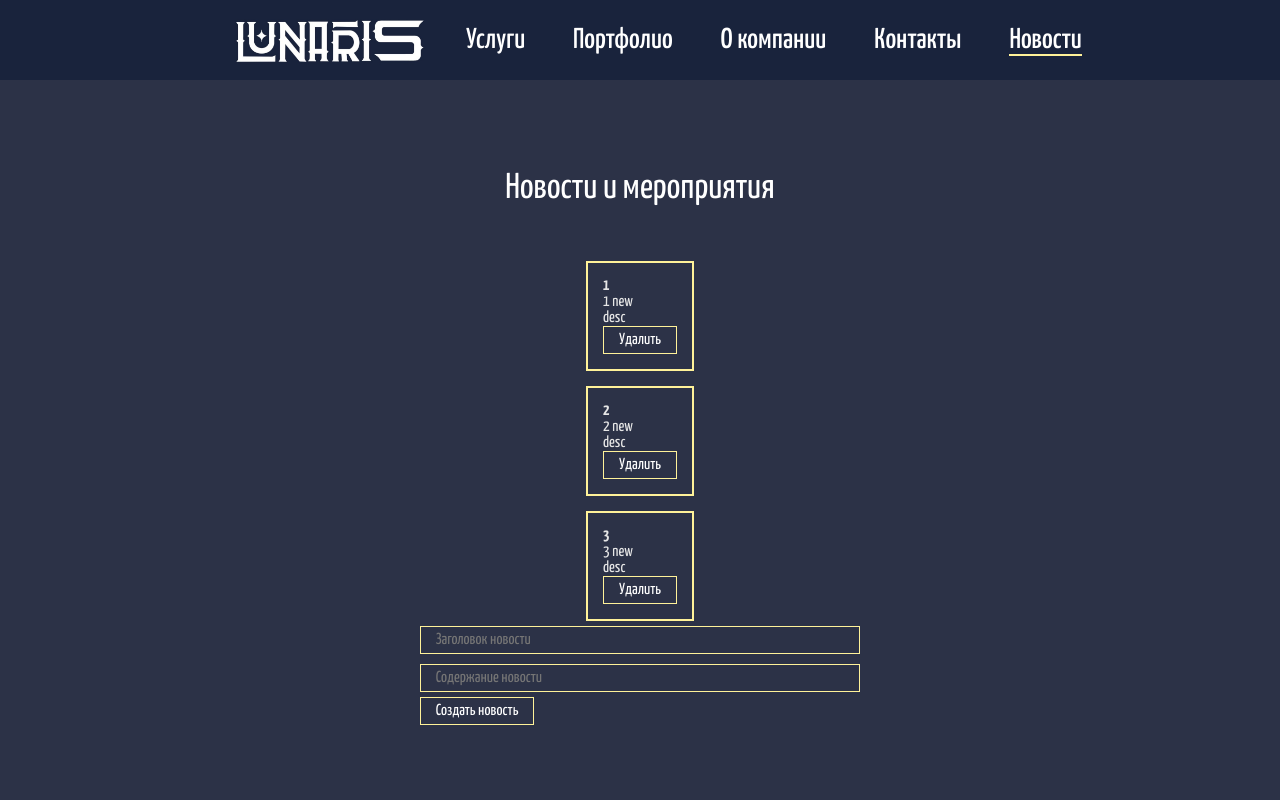
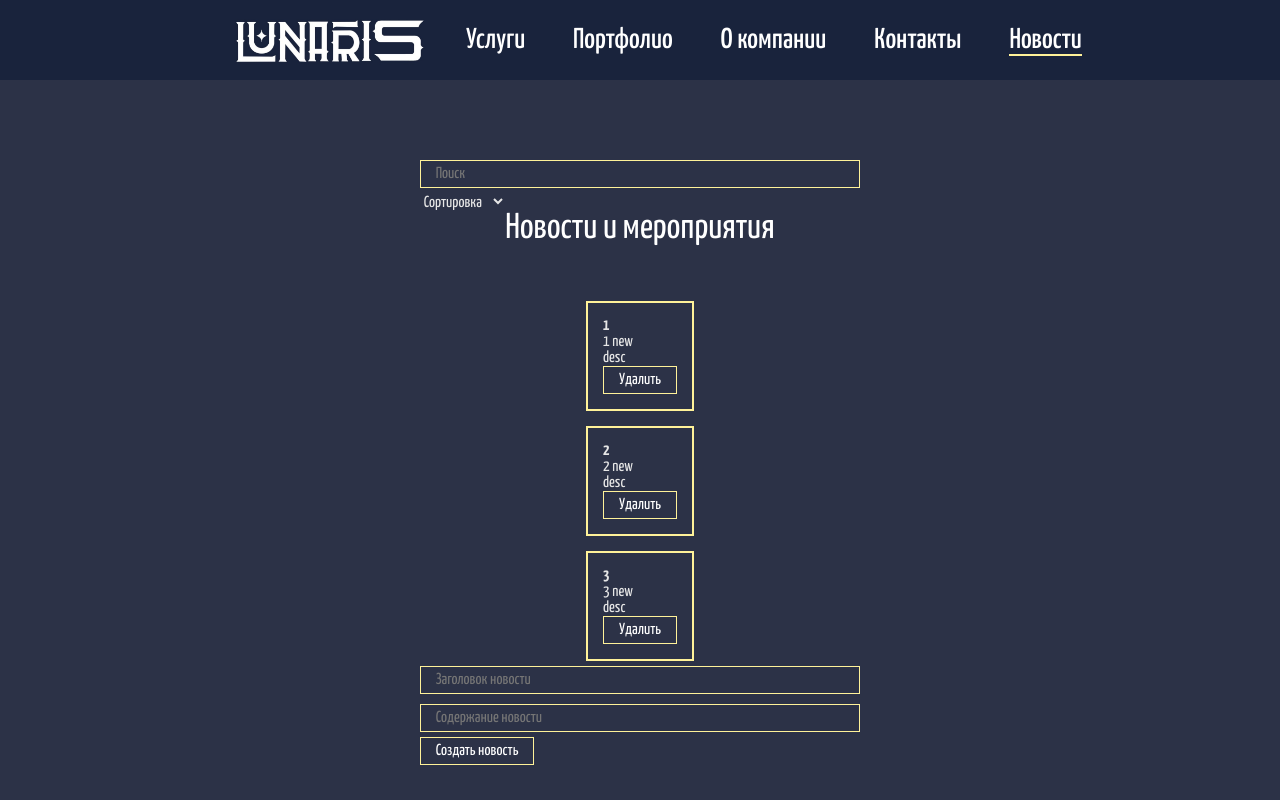
Before and after one commit to 4Bul04kka/client, a React (Create React App) app: page /events in a window 1280 px wide. Shown: the top 800 px of the page. Built offline with nearby package versions, Linux system fonts and the light colour scheme.

Commit message:
added functional search bar

```diff
--- a/src/components/pages/events/Events.jsx
+++ b/src/components/pages/events/Events.jsx
@@ -1,4 +1,4 @@
-import React, { useState } from "react";
+import React, { useState, useMemo } from "react";
 import { Link } from "react-router-dom";
 import "./events.css";
 import PostItem from "../../ui/postform/PostItem";
@@ -6,6 +6,9 @@ import PostList from "../../ui/postform/PostList";
 import MyButton from "../../ui/button/MyButton";
 import MyInput from "../../ui/input/MyInput";
 import PostForm from "../../ui/postform/PostForm";
+import MySelect from "../../ui/postform/MySelect";
+import PostFilter from "../../ui/postform/PostFilter";
+import MyModal from "../../ui/modal/MyModal";
 
 function Events() {
   const [posts, setPosts] = useState([
@@ -14,9 +17,24 @@ function Events() {
     { id: 3, title: "3 new", body: "desc" },
   ]);
 
+  const [filter, setFilter] = useState({ sort: "", query: "" });
+  const sortedPosts = useMemo(() => {
+    if (filter.sort) {
+      return [...posts].sort((a, b) =>
+        a[filter.sort].localeCompare(b[filter.sort])
+      );
+    }
+    return posts;
+  }, [filter.sort, posts]);
   const createPost = (newPost) => {
     setPosts([...posts, newPost]);
   };
+
+  const sortedAndSearchedPosts = useMemo(() => {
+    return sortedPosts.filter((post) =>
+      post.title.toLowerCase().includes(filter.query)
+    );
+  }, [filter.query, sortedPosts]);
 
   const removePost = (post) => {
     setPosts(posts.filter((p) => p.id !== post.id));
@@ -26,9 +44,10 @@ function Events() {
     <div className='events'>
       <div className='container'>
         <div>
+          <PostFilter filter={filter} setFilter={setFilter} />
           <PostList
             remove={removePost}
-            posts={posts}
+            posts={sortedAndSearchedPosts}
             title={"Новости и мероприятия"}
           />
           <PostForm create={createPost} />
--- a/src/components/pages/events/events.css
+++ b/src/components/pages/events/events.css
@@ -4,7 +4,7 @@
   background-color: #2c3247;
   color: #e6e6e6;
   padding: 75px 20px;
-  min-height: 735px;
+  min-height: 745px;
 }
 
 .events-header {
--- /dev/null
+++ b/src/components/ui/modal/MyModal.jsx
@@ -0,0 +1,12 @@
+import React from "react";
+import cl from "./myModal.module.css";
+
+const MyModal = ({ children }) => {
+  return (
+    <div className={[cl.MyModal, cl.active].join("")}>
+      <div className={cl.myModalContent}>{children}</div>
+    </div>
+  );
+};
+
+export default MyModal;
--- /dev/null
+++ b/src/components/ui/modal/myModal.module.css
@@ -0,0 +1,22 @@
+.myModal {
+  position: fixed;
+  top: 0;
+  bottom: 0;
+  right: 0;
+  left: 0;
+  display: none;
+  background: rgba(0, 0, 0, 0.5);
+}
+
+.myModalContent {
+  padding: 25px;
+  background: white;
+  border-radius: 16px;
+  min-width: 250px;
+}
+
+.myModal.active {
+  display: flex;
+  justify-content: center;
+  align-items: center;
+}
--- /dev/null
+++ b/src/components/ui/postform/MySelect.jsx
@@ -0,0 +1,16 @@
+import React from "react";
+
+const MySelect = ({ options, defaultValue, value, onChange }) => {
+  return (
+    <select value={value} onChange={(event) => onChange(event.target.value)}>
+      <option disabled value=''>
+        {defaultValue}
+      </option>
+      {options.map((option) => (
+        <option value={option.value}>{option.name}</option>
+      ))}
+    </select>
+  );
+};
+
+export default MySelect;
--- /dev/null
+++ b/src/components/ui/postform/PostFilter.jsx
@@ -0,0 +1,27 @@
+import React from "react";
+import MySelect from "./MySelect";
+import MyInput from "../input/MyInput";
+const PostFilter = ({ filter, setFilter }) => {
+  return (
+    <div>
+      <MyInput
+        placeholder='Поиск'
+        value={filter.query}
+        onChange={(e) => setFilter({ ...filter, query: e.target.value })}
+      />
+      <MySelect
+        value={filter.sort}
+        onChange={(selectedSort) =>
+          setFilter({ ...filter, sort: selectedSort })
+        }
+        defaultValue='Сортировка'
+        options={[
+          { value: "title", name: "По названию" },
+          { value: "body", name: "По описанию" },
+        ]}
+      />
+    </div>
+  );
+};
+
+export default PostFilter;
--- a/src/components/ui/postform/PostList.jsx
+++ b/src/components/ui/postform/PostList.jsx
@@ -16,7 +16,7 @@ const PostList = ({ posts, title, remove }) => {
             />
           ))
         ) : (
-          <p>No posts available</p>
+          <p>Новостей не найдено</p>
         )}
       </div>
     </div>
```
Also changed, not shown: src/index.js (+8 -9 lines).
